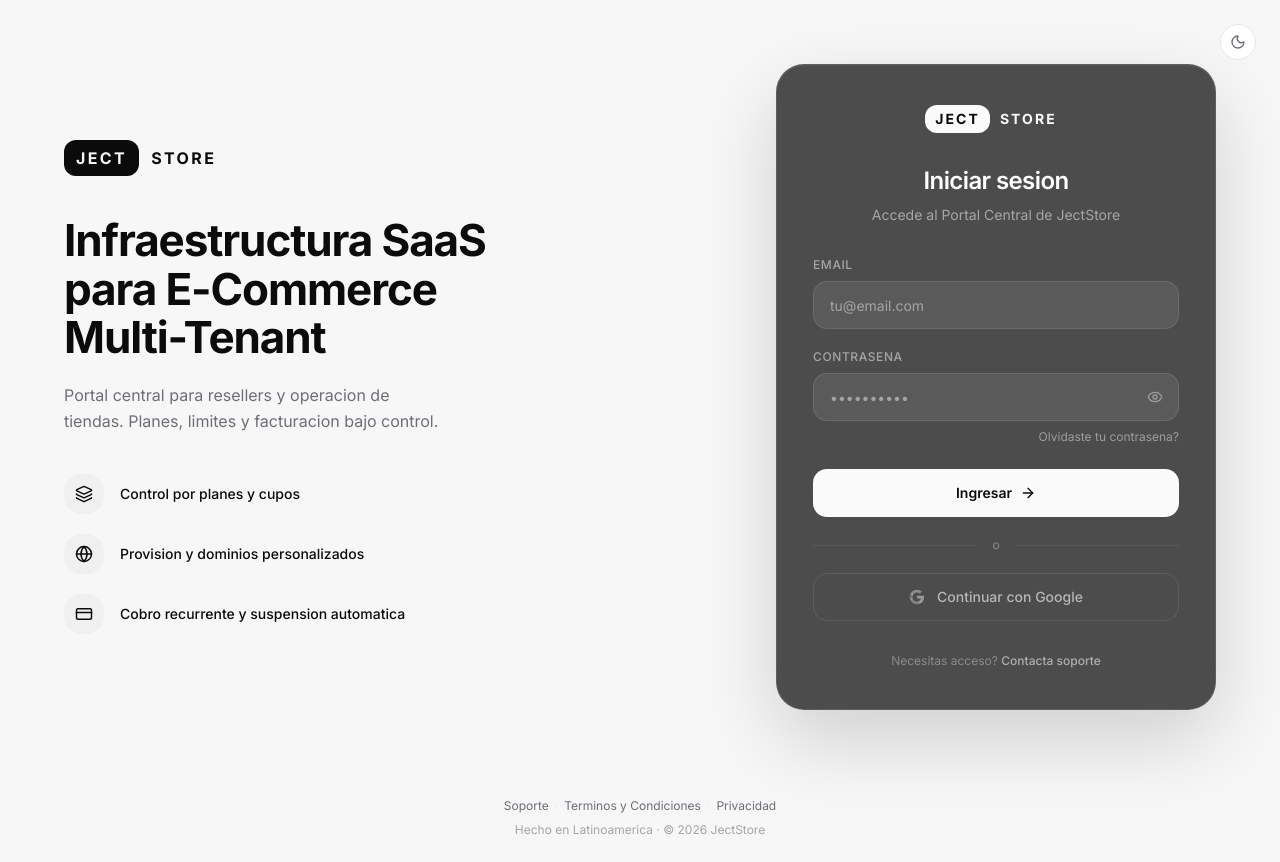
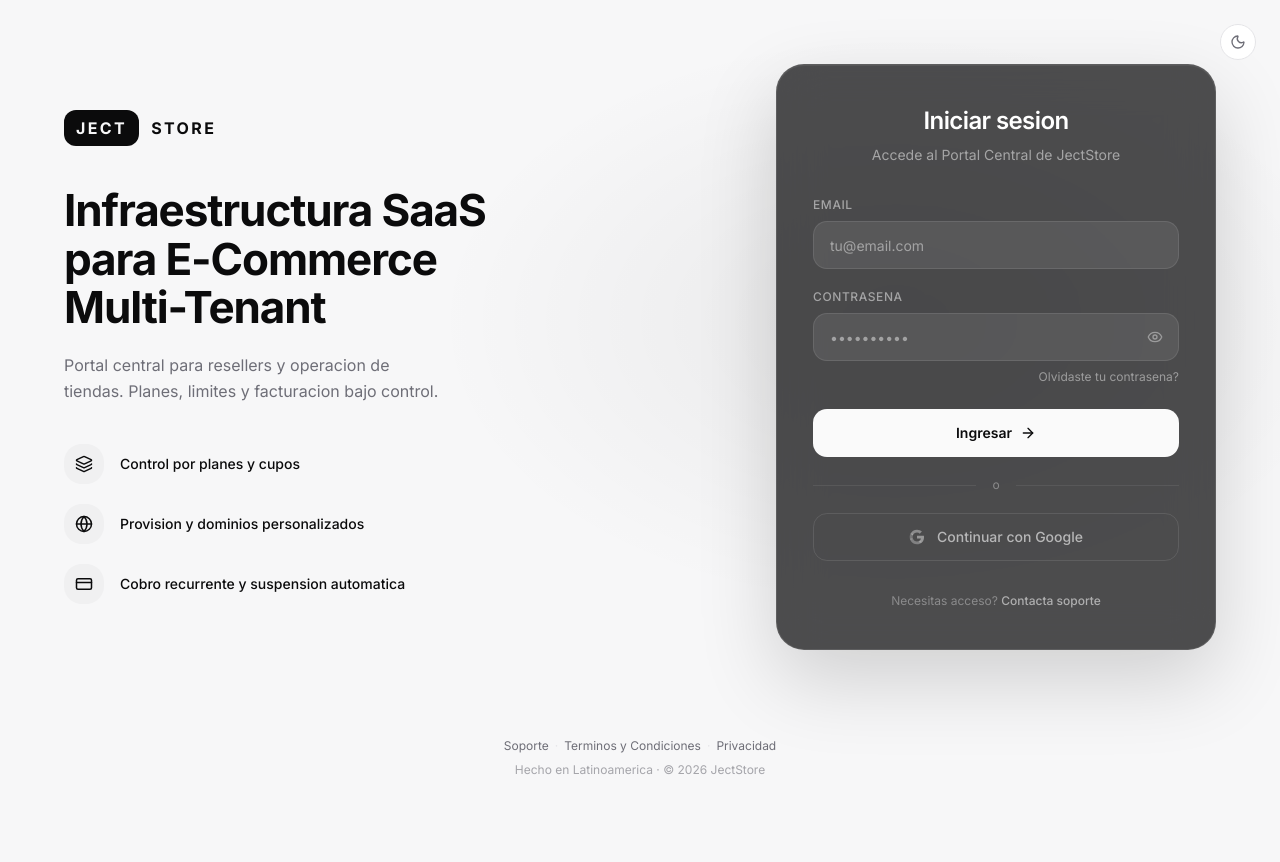
Before and after one commit to Juanescanar23/v0-ject-store-login-page, a Next.js app: page / in a window 1280 px wide. After the commit the page ends 802 px from the top, so only its background shows below. Built offline with nearby package versions, Linux system fonts and the light colour scheme.

Commit message:
fix: update login card and add radial gradient background\n\nRemove duplicate logo, add gradient backdrop, and add Safari filter support.

```diff
--- a/app/page.tsx
+++ b/app/page.tsx
@@ -4,9 +4,13 @@ import { LoginFooter } from "@/components/login-footer"
 import { ThemeToggle } from "@/components/theme-toggle"
 
 export default function LoginPage() {
-  // JectStore login
   return (
-    <div className="relative flex min-h-svh flex-col bg-background">
+    <div
+      className="relative flex min-h-svh flex-col"
+      style={{
+        background: "radial-gradient(60% 60% at 70% 40%, rgba(0,0,0,0.06) 0%, rgba(0,0,0,0.00) 60%), var(--background)",
+      }}
+    >
       {/* Theme Toggle */}
       <div className="absolute right-6 top-6 z-10">
         <ThemeToggle />
--- a/components/login-form.tsx
+++ b/components/login-form.tsx
@@ -21,21 +21,10 @@ export function LoginForm() {
           bg-[rgba(11,11,12,0.72)] backdrop-blur-[22px]
           border border-[rgba(255,255,255,0.10)]
           shadow-[inset_0_1px_0_rgba(255,255,255,0.06),0_30px_80px_rgba(0,0,0,0.16)]
-          dark:bg-[#111113] dark:border-[rgba(255,255,255,0.08)] dark:backdrop-blur-none
+          dark:bg-[rgba(17,17,19,0.85)] dark:border-[rgba(255,255,255,0.08)]
           dark:shadow-[inset_0_1px_0_rgba(255,255,255,0.04),0_30px_80px_rgba(0,0,0,0.5)]"
+        style={{ WebkitBackdropFilter: "blur(22px)" }}
       >
-        {/* Logo inside card */}
-        <div className="mb-8 flex justify-center">
-          <div className="flex items-center gap-0 select-none">
-            <span className="rounded-md bg-[#FAFAFA] px-2.5 py-1 text-sm font-bold tracking-[0.15em] text-[#0B0B0C]">
-              JECT
-            </span>
-            <span className="px-2.5 py-1 text-sm font-bold tracking-[0.15em] text-[#FAFAFA]">
-              STORE
-            </span>
-          </div>
-        </div>
-
         {/* Title */}
         <div className="mb-8 text-center">
           <h1 className="text-2xl font-semibold tracking-tight text-[#FFFFFF] dark:text-[#FAFAFA]">
```
Also changed, not shown: 1 other file (tests, documents, lock files or other folders).
